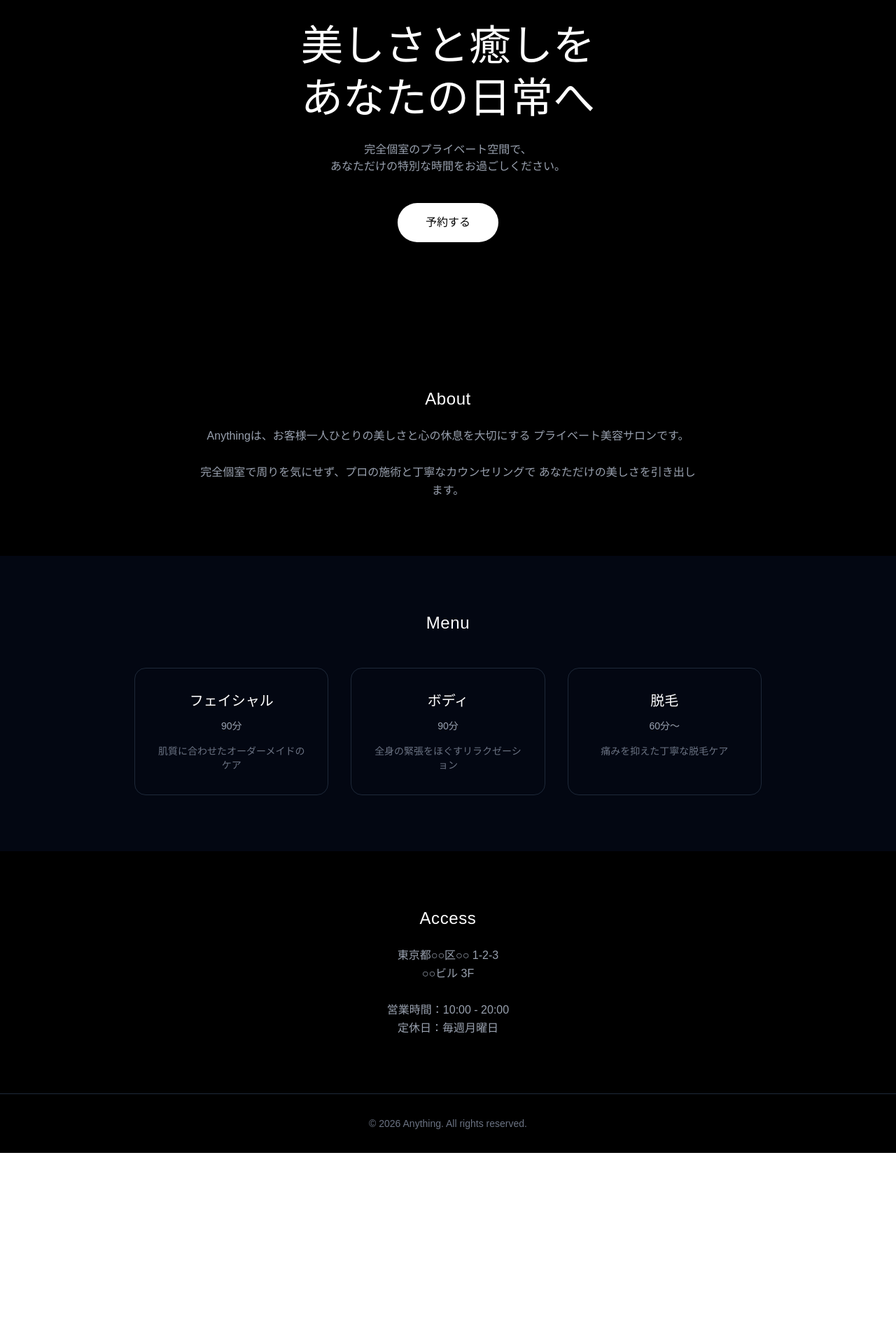
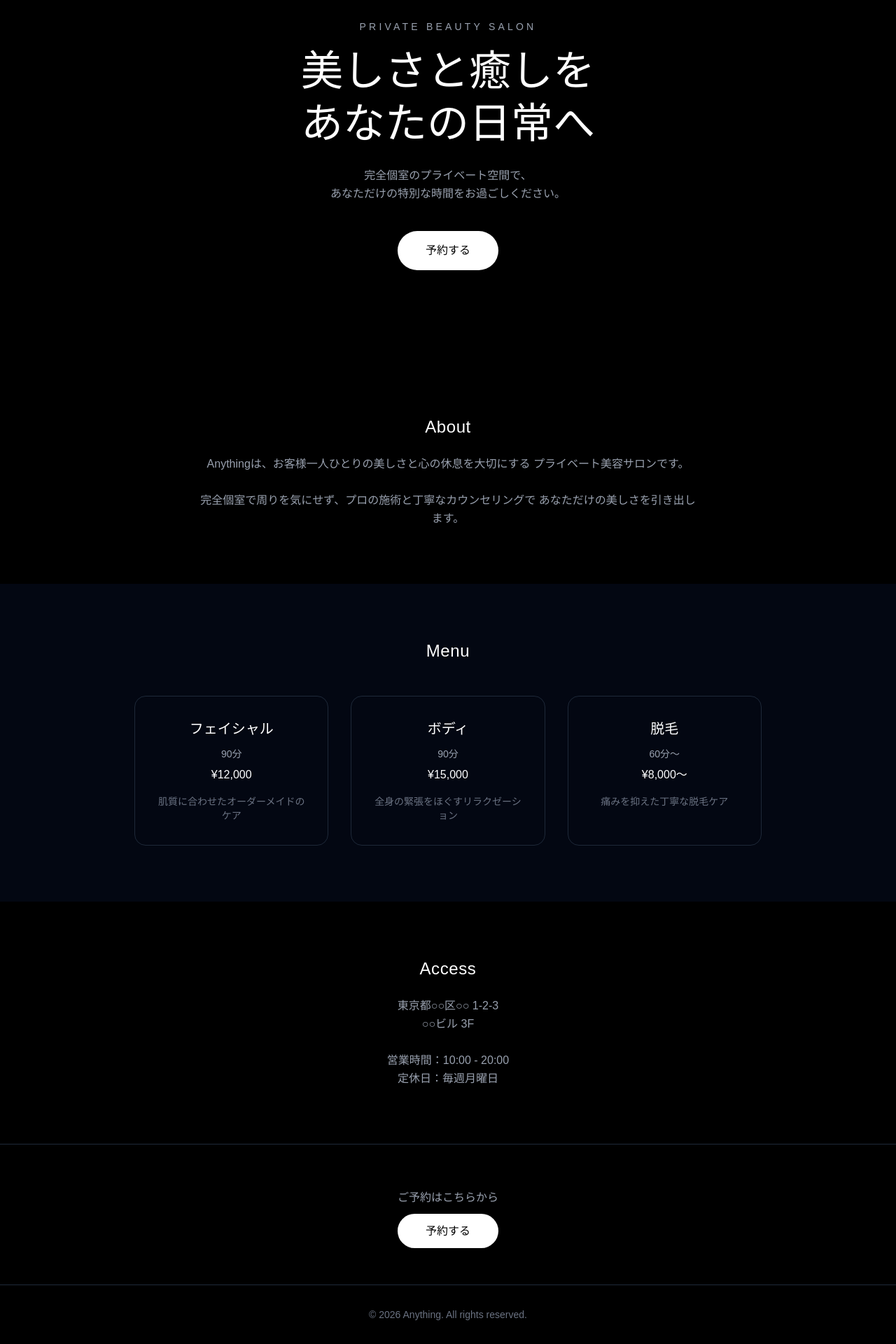
Before and after one commit to Rikako3110/anything-salon, a Next.js app: page / in a window 1280 px wide. Shown: the part 165-2085 px from the top of the page at 70% size. Before the commit the page ends 1812 px from the top, so only its background shows below. Built offline with nearby package versions, Linux system fonts and the light colour scheme.

Commit message:
update top page design

```diff
--- a/src/app/page.tsx
+++ b/src/app/page.tsx
@@ -5,20 +5,31 @@ export default function Home() {
       <header className="flex items-center justify-between px-6 py-4 border-b border-gray-800">
         <h1 className="text-2xl font-bold tracking-wider">Anything</h1>
         <nav className="hidden md:flex gap-8 text-sm text-gray-300">
-          <a href="#about" className="hover:text-white">サロンについて</a>
-          <a href="#menu" className="hover:text-white">メニュー</a>
-          <a href="#access" className="hover:text-white">アクセス</a>
+          <a href="#about" className="hover:text-white">
+            サロンについて
+          </a>
+          <a href="#menu" className="hover:text-white">
+            メニュー
+          </a>
+          <a href="#access" className="hover:text-white">
+            アクセス
+          </a>
         </nav>
       </header>
 
       {/* メインビジュアル */}
       <section className="flex flex-col items-center justify-center text-center px-6 py-24 md:py-32">
+        <p className="text-sm tracking-[0.3em] text-gray-400 mb-4">
+          PRIVATE BEAUTY SALON
+        </p>
         <h2 className="text-4xl md:text-6xl font-light leading-tight mb-6">
-          美しさと癒しを<br />
+          美しさと癒しを
+          <br />
           あなたの日常へ
         </h2>
-        <p className="text-gray-400 mb-10 max-w-md">
-          完全個室のプライベート空間で、<br />
+        <p className="text-gray-400 mb-10 max-w-md leading-relaxed">
+          完全個室のプライベート空間で、
+          <br />
           あなただけの特別な時間をお過ごしください。
         </p>
         <a
@@ -34,7 +45,9 @@ export default function Home() {
         <h3 className="text-2xl mb-6 tracking-wide">About</h3>
         <p className="text-gray-400 leading-relaxed">
           Anythingは、お客様一人ひとりの美しさと心の休息を大切にする
-          プライベート美容サロンです。<br /><br />
+          プライベート美容サロンです。
+          <br />
+          <br />
           完全個室で周りを気にせず、プロの施術と丁寧なカウンセリングで
           あなただけの美しさを引き出します。
         </p>
@@ -46,17 +59,24 @@ export default function Home() {
         <div className="max-w-4xl mx-auto grid md:grid-cols-3 gap-8">
           <div className="border border-gray-800 rounded-2xl p-8 text-center">
             <h4 className="text-xl mb-3">フェイシャル</h4>
-            <p className="text-gray-400 text-sm mb-4">90分</p>
-            <p className="text-gray-500 text-sm">肌質に合わせたオーダーメイドのケア</p>
+            <p className="text-gray-400 text-sm mb-2">90分</p>
+            <p className="text-white mb-4">¥12,000</p>
+            <p className="text-gray-500 text-sm">
+              肌質に合わせたオーダーメイドのケア
+            </p>
           </div>
           <div className="border border-gray-800 rounded-2xl p-8 text-center">
             <h4 className="text-xl mb-3">ボディ</h4>
-            <p className="text-gray-400 text-sm mb-4">90分</p>
-            <p className="text-gray-500 text-sm">全身の緊張をほぐすリラクゼーション</p>
+            <p className="text-gray-400 text-sm mb-2">90分</p>
+            <p className="text-white mb-4">¥15,000</p>
+            <p className="text-gray-500 text-sm">
+              全身の緊張をほぐすリラクゼーション
+            </p>
           </div>
           <div className="border border-gray-800 rounded-2xl p-8 text-center">
             <h4 className="text-xl mb-3">脱毛</h4>
-            <p className="text-gray-400 text-sm mb-4">60分〜</p>
+            <p className="text-gray-400 text-sm mb-2">60分〜</p>
+            <p className="text-white mb-4">¥8,000〜</p>
             <p className="text-gray-500 text-sm">痛みを抑えた丁寧な脱毛ケア</p>
           </div>
         </div>
@@ -66,14 +86,28 @@ export default function Home() {
       <section id="access" className="px-6 py-20 max-w-3xl mx-auto text-center">
         <h3 className="text-2xl mb-6 tracking-wide">Access</h3>
         <p className="text-gray-400 leading-relaxed">
-          東京都○○区○○ 1-2-3<br />
-          ○○ビル 3F<br /><br />
-          営業時間：10:00 - 20:00<br />
+          東京都○○区○○ 1-2-3
+          <br />
+          ○○ビル 3F
+          <br />
+          <br />
+          営業時間：10:00 - 20:00
+          <br />
           定休日：毎週月曜日
         </p>
       </section>
 
-      {/* フッター */}
+      {/* 予約CTA */}
+      <section className="px-6 py-16 text-center border-t border-gray-800">
+        <p className="text-gray-400 mb-6">ご予約はこちらから</p>
+        <a
+          href="/reserve"
+          className="bg-white text-black px-10 py-4 rounded-full font-medium hover:bg-gray-200 transition"
+        >
+          予約する
+        </a>
+      </section>
+
       <footer className="border-t border-gray-800 py-8 text-center text-gray-500 text-sm">
         © 2026 Anything. All rights reserved.
       </footer>
```
